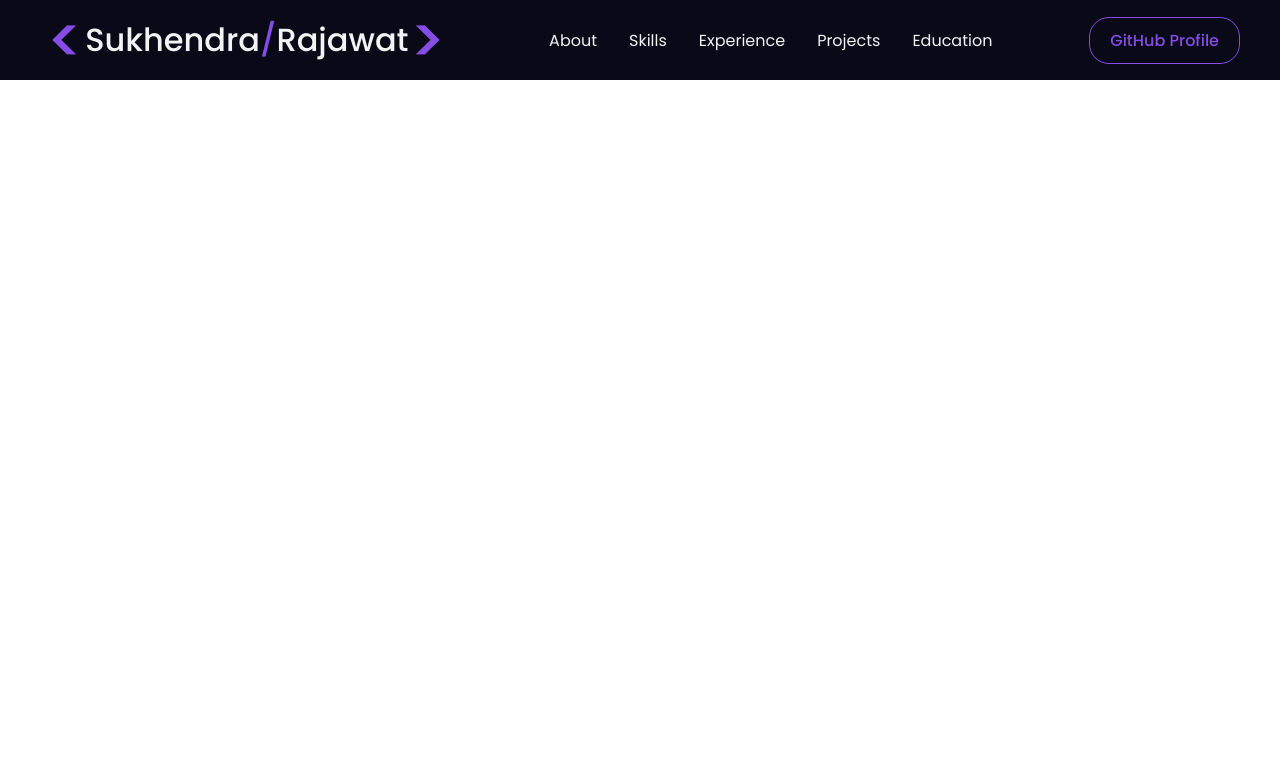
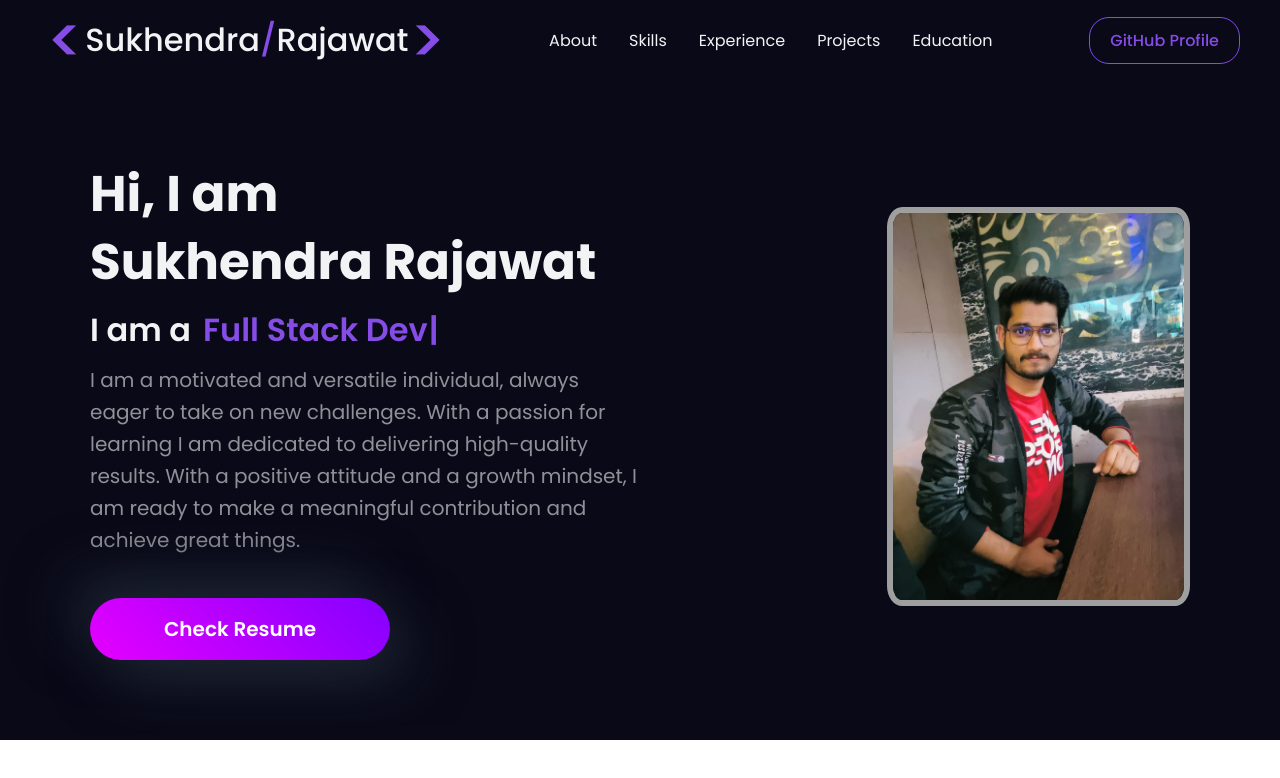
Before and after one commit to Sukhendra523/sukhendra523.github.io, a React (Create React App) app: page / in a window 1280 px wide. Shown: the top 778 px of the page. Built offline with nearby package versions, Linux system fonts and the light colour scheme.

Commit message:
Added Banner Section

```diff
--- a/src/App.jsx
+++ b/src/App.jsx
@@ -4,6 +4,7 @@
 import { darkTheme } from "./utils/Themes";
 import NavBar from "./components/NavBar";
 import BodyWrapper from "./components/BodyWrapper";
+import BannerSection from "./components/Sections/BannerSection";
 const AppWrapper = styled.div`
   background: ${({ theme }) => theme.bg};
   color: ${({ theme }) => theme.text_primary};
@@ -16,6 +17,7 @@
         <BrowserRouter>
           <NavBar />
           <BodyWrapper>
+            <BannerSection />
           </BodyWrapper>
         </BrowserRouter>
       </AppWrapper>
--- /dev/null
+++ b/src/components/Sections/BannerSection/LeftContainer.jsx
@@ -0,0 +1,161 @@
+import React from "react";
+import styled from "styled-components";
+import { Bio } from "../../../data/constants";
+import Typewriter from "typewriter-effect";
+import { motion } from "framer-motion";
+import {
+  headContainerAnimation,
+  headContentAnimation,
+  headTextAnimation,
+} from "../../../utils/motion";
+
+const LeftContainerDiv = styled.div`
+  width: 100%;
+  order: 1;
+  @media (max-width: 960px) {
+    order: 2;
+    margin-bottom: 30px;
+    display: flex;
+    gap: 6px;
+    flex-direction: column;
+    align-items: center;
+  }
+`;
+
+const Title = styled.div`
+  font-weight: 700;
+  font-size: 50px;
+  color: ${({ theme }) => theme.text_primary};
+  line-height: 68px;
+
+  @media (max-width: 960px) {
+    text-align: center;
+  }
+
+  @media (max-width: 960px) {
+    font-size: 40px;
+    line-height: 48px;
+    margin-bottom: 8px;
+  }
+`;
+
+const TextLoop = styled.div`
+  font-weight: 600;
+  font-size: 32px;
+  display: flex;
+  gap: 12px;
+  color: ${({ theme }) => theme.text_primary};
+  line-height: 68px;
+
+  @media (max-width: 960px) {
+    text-align: center;
+  }
+
+  @media (max-width: 960px) {
+    font-size: 22px;
+    line-height: 48px;
+    margin-bottom: 16px;
+  }
+`;
+
+const Span = styled.div`
+  cursor: pointer;
+  color: ${({ theme }) => theme.primary};
+`;
+
+const SubTitle = styled.div`
+  font-size: 20px;
+  line-height: 32px;
+  margin-bottom: 42px;
+  color: ${({ theme }) => theme.text_primary + 95};
+
+  @media (max-width: 960px) {
+    text-align: center;
+  }
+
+  @media (max-width: 960px) {
+    font-size: 16px;
+    line-height: 32px;
+  }
+`;
+
+const ResumeButton = styled.a`
+  -webkit-appearance: button;
+  -moz-appearance: button;
+  appearance: button;
+  text-decoration: none;
+
+  width: 95%;
+  max-width: 300px;
+  text-align: center;
+  padding: 16px 0;
+
+  background: hsla(271, 100%, 50%, 1);
+  background: linear-gradient(
+    225deg,
+    hsla(271, 100%, 50%, 1) 0%,
+    hsla(294, 100%, 50%, 1) 100%
+  );
+  background: -moz-linear-gradient(
+    225deg,
+    hsla(271, 100%, 50%, 1) 0%,
+    hsla(294, 100%, 50%, 1) 100%
+  );
+  background: -webkit-linear-gradient(
+    225deg,
+    hsla(271, 100%, 50%, 1) 0%,
+    hsla(294, 100%, 50%, 1) 100%
+  );
+  box-shadow: 20px 20px 60px #1f2634, -20px -20px 60px #1f2634;
+  border-radius: 50px;
+  font-weight: 600;
+  font-size: 20px;
+
+     &:hover {
+        transform: scale(1.05);
+    transition: all 0.4s ease-in-out;
+    box-shadow:  20px 20px 60px #1F2634,
+    filter: brightness(1);
+    }
+
+
+    @media (max-width: 640px) {
+        padding: 12px 0;
+        font-size: 18px;
+    }
+    color: white;
+`;
+
+const LeftContainer = () => {
+  return (
+    <LeftContainerDiv>
+      <motion.div {...headTextAnimation}>
+        <Title>
+          Hi, I am <br />
+          {Bio.name}
+        </Title>
+        <TextLoop>
+          I am a
+          <Span>
+            <Typewriter
+              options={{
+                strings: Bio.roles,
+                autoStart: true,
+                loop: true,
+              }}
+            />
+          </Span>
+        </TextLoop>
+      </motion.div>
+      <motion.div {...headContentAnimation}>
+        <SubTitle>{Bio.description}</SubTitle>
+      </motion.div>
+
+      <ResumeButton href={Bio.resume} target="_blank">
+        Check Resume
+      </ResumeButton>
+    </LeftContainerDiv>
+  );
+};
+
+export default LeftContainer;
--- /dev/null
+++ b/src/components/Sections/BannerSection/RightContainer.jsx
@@ -0,0 +1,60 @@
+import React from 'react'
+import styled from "styled-components";
+import HeroImg from "../../../images/Sukhendra.jpg";
+import { Tilt } from "react-tilt";
+import {motion} from 'framer-motion';
+import {
+    headContentAnimation,
+  } from "../../../utils/motion";
+
+
+
+const RightContainerDiv = styled.div`
+  width: 100%;
+  order: 2;
+  display: flex;
+  justify-content: end;
+  @media (max-width: 960px) {
+    order: 1;
+    display: flex;
+    flex-direction: column;
+    align-items: center;
+    justify-contents: center;
+    margin-bottom: 80px;
+  }
+
+  @media (max-width: 640px) {
+    margin-bottom: 30px;
+  }
+`;
+
+
+const Img = styled.img`
+  border-radius: 5%;
+  width: 100%;
+  height: 100%;
+  max-width: 400px;
+  max-height: 400px;
+  border: 6px solid #9f9f9f;
+
+  @media (max-width: 640px) {
+    max-width: 280px;
+    max-height: 280px;
+  }
+`;
+
+const RightContainer = () => {
+  return (
+    <RightContainerDiv>
+        <motion.div {...headContentAnimation}>
+             <Tilt>
+            <Img src={HeroImg} alt="Rishav Chanda" />
+        </Tilt>
+        </motion.div>
+
+
+    </RightContainerDiv>
+  )
+}
+
+export default RightContainer
--- /dev/null
+++ b/src/components/Sections/BannerSection/index.jsx
@@ -0,0 +1,54 @@
+import React from "react";
+import styled from "styled-components";
+
+import RightContainer from "./RightContainer";
+import LeftContainer from "./LeftContainer";
+import { motion } from "framer-motion";
+import { headContainerAnimation } from "../../../utils/motion";
+
+const BannerSectionWrapper = styled.div`
+  display: flex;
+  justify-content: center;
+  position: relative;
+  padding: 80px 30px;
+  z-index: 1;
+
+  @media (max-width: 960px) {
+    padding: 66px 16px;
+  }
+
+  @media (max-width: 640px) {
+    padding: 32px 16px;
+  }
+
+  clip-path: polygon(0 0, 100% 0, 100% 100%, 70% 95%, 0 100%);
+`;
+
+const BannerContainer = styled.div`
+  position: relative;
+  display: flex;
+  justify-content: space-between;
+  align-items: center;
+  width: 100%;
+  max-width: 1100px;
+
+  @media (max-width: 960px) {
+    flex-direction: column;
+  }
+`;
+
+
+const BannerSection = () => {
+  return (
+    <BannerSectionWrapper id="About">
+      <motion.div {...headContainerAnimation}>
+        <BannerContainer>
+          <LeftContainer />
+          <RightContainer />
+        </BannerContainer>
+      </motion.div>
+    </BannerSectionWrapper>
+  );
+};
+
+export default BannerSection;
```
